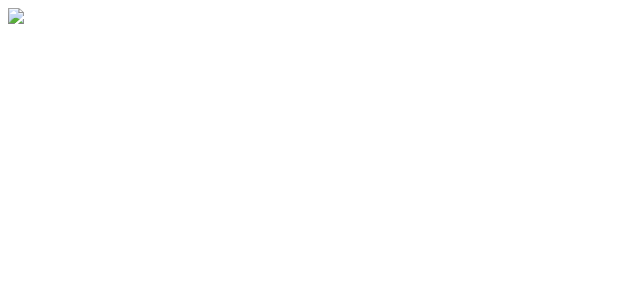
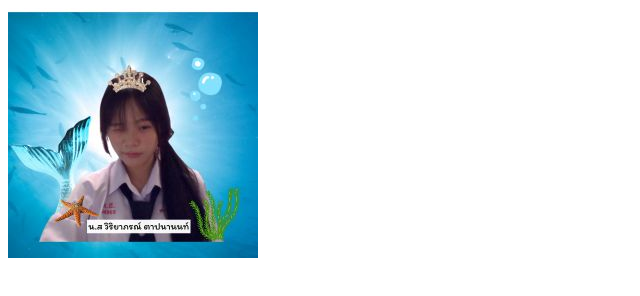
Before and after one commit to nongrija/website, a plain HTML site: page work2/index.html in a window 1280 px wide. Shown: the whole page, without its empty margins (0-640 px from the left). Drawn offline with Linux system fonts and the light colour scheme.

Commit message:
Update index.html

```diff
--- a/work2/index.html
+++ b/work2/index.html
@@ -13,7 +13,7 @@
 <body>
 
 
-        <a href="http://www.google.com" target="_blank"><img src="images/viriyaporn.jpg"></a>
+        <a href="http://www.google.com" target="_blank"><img src="image/viriyaporn.jpg"></a>
 
 
 </body>
```
